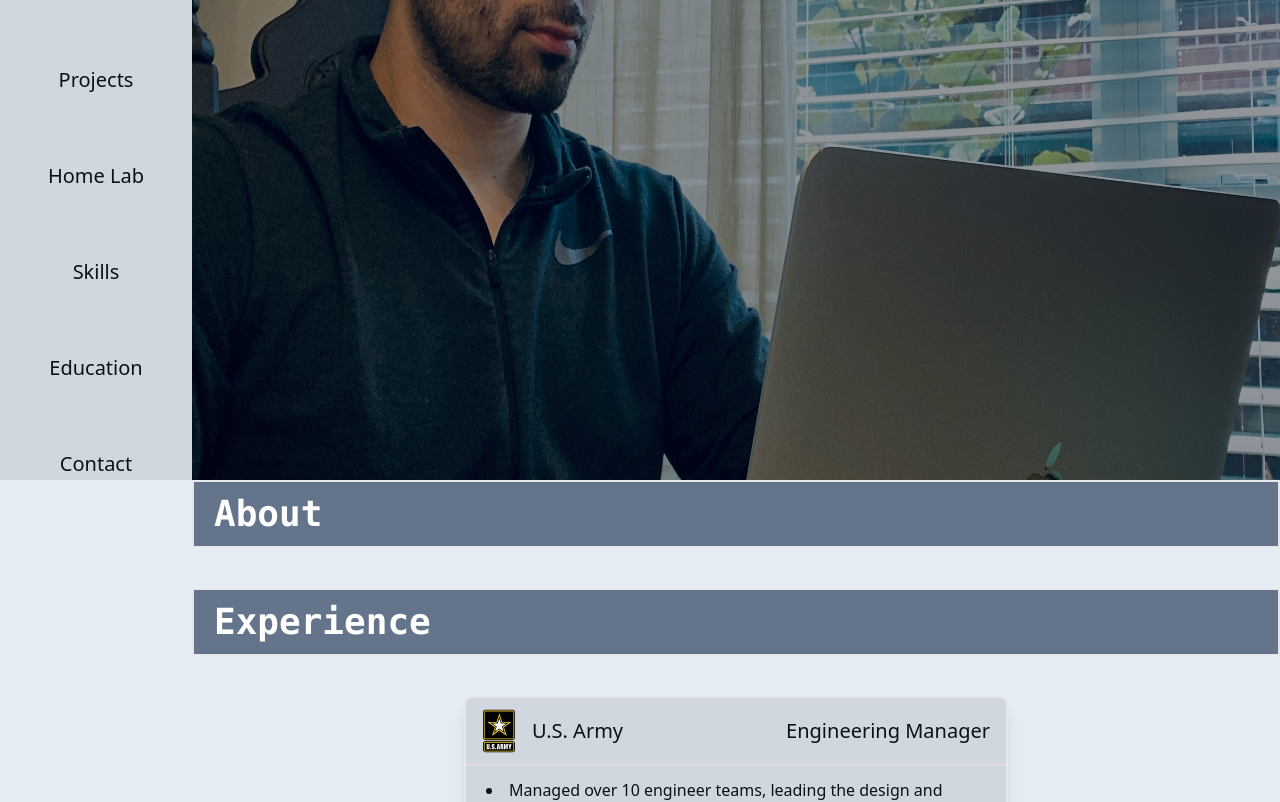
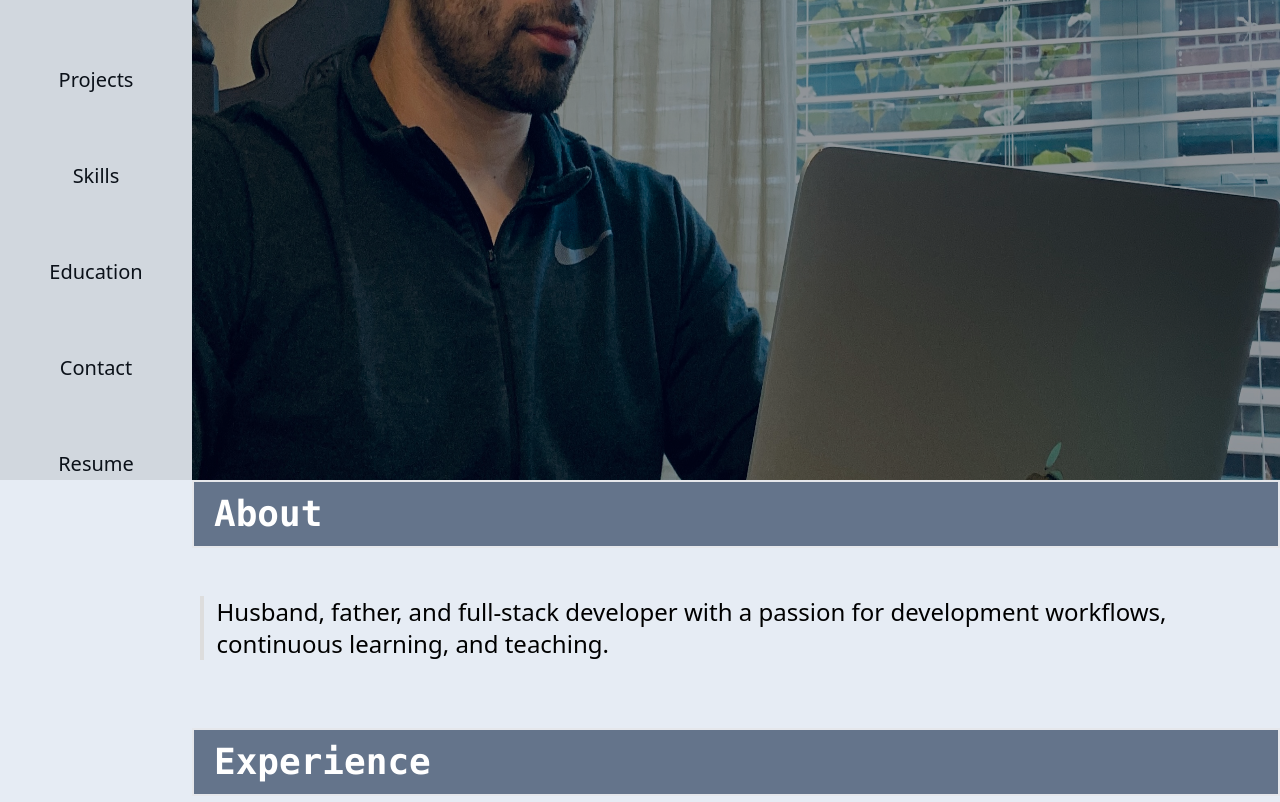
Before and after one commit to BAL17/Portfolio, a React (Vite) app in the folder vite-project/: page / in a window 1280 px wide. Shown: the part 320-1122 px from the top of the page. Built offline with nearby package versions, Linux system fonts and the light colour scheme.

Commit message:
going to try to move the about section saving point here

```diff
--- a/vite-project/src/LandingPage/LandingPage.jsx
+++ b/vite-project/src/LandingPage/LandingPage.jsx
@@ -38,9 +38,11 @@ const LandingPage = () => {
             <div id="Projects" className="flex flex-col justify-center w-full">
               <ProjectDisplay />
             </div>
-            <div id="Homelab" className="flex flex-col justify-center w-full">
+
+
+            {/* <div id="Homelab" className="flex flex-col justify-center w-full">
               <HomeLab />
-            </div>
+            </div> */}
 
             <div id="Skills" className="flex flex-col justify-center w-full">
               <Skills />
--- a/vite-project/src/LandingPage/Mainbody/AboutMe.jsx
+++ b/vite-project/src/LandingPage/Mainbody/AboutMe.jsx
@@ -8,7 +8,7 @@ const AboutMe = () => {
   return (
     <>
       <div
-        id="About"
+        id="Top"
         className="flex flex-col justify-start items-center h-screen w-full bg-black "
       >
         <div className="object-cover max-w-full min-h-screen ">
--- a/vite-project/src/LandingPage/Mainbody/AboutMeDesc.jsx
+++ b/vite-project/src/LandingPage/Mainbody/AboutMeDesc.jsx
@@ -1,24 +1,29 @@
-import React from 'react'
+import React from "react";
 const AboutMeDesc = () => {
   return (
     <>
-
-
-    <div
-      id="aboutHeader"
-      className="w-full bg-headerbg p-3 mb-10 border-2 "
-    >
+      <div id="About" className="w-full bg-headerbg p-3 mb-10 border-2 ">
         <h1 className="flex ml-2 font-mono font-bold text-4xl text-white ">
           About
         </h1>
       </div>
 
-            <div>
+      <div className="flex flex-col p-2 w-full justify-center items-center gap-5">
+        <div className="flex justify-center items-center ">
+          <div className="border-l-4 border-borderbot flex w-5 h-16"></div>
+          <span className="text-2xl">
+            Husband, father, and full-stack developer with a passion for
+            development workflows, continuous learning, and teaching.
+          </span>
+        </div>
+        <div className="flex justify-center">
+          <p>
 
+          </p>
         </div>
-
+      </div>
     </>
   );
-}
+};
 
-export default AboutMeDesc
+export default AboutMeDesc;
--- a/vite-project/src/LandingPage/Mainbody/Experience.jsx
+++ b/vite-project/src/LandingPage/Mainbody/Experience.jsx
@@ -6,7 +6,7 @@ const Experience = () => {
     <>
       <div
         id="experienceHeader"
-        className="w-full bg-headerbg p-3 mb-10 border-2"
+        className="w-full bg-headerbg p-3 mb-10 mt-10 border-2"
       >
         <h1 className="flex ml-2 font-mono font-bold text-4xl text-white ">
           Experience
--- a/vite-project/src/LandingPage/Mainbody/HomeLab.jsx
+++ b/vite-project/src/LandingPage/Mainbody/HomeLab.jsx
@@ -26,16 +26,18 @@ const HomeLab = () => {
                 Building My Own Cloud In The Cloud
               </span>
             </div>
-            <div id="CCUFooter" className="flex">
+            <div id="filecloudDate" className="flex">
               <h1 className="text-text text-xl"> Oct 2023 </h1>
             </div>
           </div>
 
-          <div id="filecloudCardDesc" className="flex justify-center w-full h-fit mt-3 ">
-            <span className=" mb-3 ">
+          <div id="filecloudCardDesc" className="flex justify-center w-full h-fit mt-3">
+            <div className="flex mb-3 ">
+
               Using File Cloud and AWS in order to replace my personal Google
               Drive storage solution for better security and customization.
-            </span>
+
+            </div>
           </div>
         </div>
       </div>
--- a/vite-project/src/LandingPage/Mainbody/Resume.jsx
+++ /dev/null
@@ -1,14 +0,0 @@
-const Resume = () => {
-    return (
-      <>
-        <div id="contactHeader" className="w-full bg-slate-500 p-2 mb-10">
-          <h1 className="flex ml-2 font-mono font-bold text-4xl text-white ">
-            Resume
-          </h1>
-        </div>
-      </>
-    );
-
-}
-
-export default Resume;
--- a/vite-project/src/LandingPage/ProjectSection/CarouselThree.jsx
+++ b/vite-project/src/LandingPage/ProjectSection/CarouselThree.jsx
@@ -6,9 +6,10 @@ import BITWIZ from "../../assets/REI/bitwiz.png"
 import PRODUCTS from "../../assets/REI/products.png";
 import TOPPAGE from "../../assets/REI/toppage.png";
 import CARTMOD from "../../assets/REI/addtocart.png";
+import BotLinks from '../../assets/REI/botRei.png'
 
 const CarouselThree = () => {
-  const images = [ TOPPAGE, CARTMOD, PRODUCTS, BITWIZ,];
+  const images = [ TOPPAGE, CARTMOD, PRODUCTS, BotLinks,];
   const [currentImageIndex, setCurrentImageIndex] = useState(0);
 
   const nextSlide = () => {
--- a/vite-project/src/LandingPage/SideBar/SideBar.jsx
+++ b/vite-project/src/LandingPage/SideBar/SideBar.jsx
@@ -6,14 +6,11 @@ const SideBar = () => {
     <>
       <div className="flex flex-col w-48">
         <aside className="fixed h-full w-48 overflow-y-auto bg-secbg text-text ">
-          <div className="flex flex-col justify-center items-center h-40 p-1 cursor-pointer border-b-2 border-white hover:border-x-4 border-x-slate-50">
+          <div className="flex flex-col justify-center items-center h-40 p-1 cursor-pointer border-b-2 border-white hover:border-x-4 border-x-accent">
             <SideBarHeader />
           </div>
-          <Link to="About" spy={true} smooth={true} offset={50} duration={500}>
-            <div
-              id="about"
-              className="flex justify-center items-center h-24 w-full text-xl cursor-pointer hover:border-l-4 border-accent"
-            >
+          <Link to="About" spy={true} smooth={true} offset={900} duration={500}>
+            <div className="flex justify-center items-center h-24 w-full text-xl cursor-pointer hover:border-l-4 border-accent">
               <h1>About</h1>
             </div>
           </Link>
@@ -22,7 +19,7 @@ const SideBar = () => {
             to="Experience"
             spy={true}
             smooth={true}
-            offset={-20}
+            offset={10}
             duration={500}
           >
             <div
@@ -49,7 +46,7 @@ const SideBar = () => {
             </div>
           </Link>
 
-          <Link
+          {/* <Link
             to="Homelab"
             spy={true}
             smooth={true}
@@ -63,7 +60,7 @@ const SideBar = () => {
             >
               <h1>Home Lab</h1>
             </div>
-          </Link>
+          </Link> */}
 
           <Link to="Skills" spy={true} smooth={true} offset={10} duration={500}>
             <div
@@ -101,12 +98,18 @@ const SideBar = () => {
               <h1>Contact</h1>
             </div>
           </Link>
-          <div
-            id="resume"
-            className="flex justify-center items-center  h-24 w-full text-xl cursor-pointer hover:border-l-4 border-accent"
+
+          <a
+            href="https://docs.google.com/document/d/11NlK3ZPJ6uN3rgGu3ggHgnbb8wjB96Io/edit?usp=sharing&ouid=116552306286835136419&rtpof=true&sd=true"
+            target="_blank"
           >
-            <h1>Resume</h1>
-          </div>
+            <div
+              id="resume"
+              className="flex justify-center items-center  h-24 w-full text-xl cursor-pointer hover:border-l-4 border-accent"
+            >
+              <h1>Resume</h1>
+            </div>
+          </a>
         </aside>
       </div>
     </>
--- a/vite-project/src/LandingPage/SideBar/SideBarHeader.jsx
+++ b/vite-project/src/LandingPage/SideBar/SideBarHeader.jsx
@@ -1,8 +1,11 @@
 import ME from "../../assets/Brandon-Stegall-11182022-1.jpg";
+import { Link } from "react-scroll";
+
 const SideBarHeader = () => {
   return (
     <>
-      <div className="flex flex-col items-center justify-center p-2">
+      <Link to="Top" spy={true} smooth={true} offset={0} duration={500}>
+        <div className="flex flex-col items-center justify-center ">
           {/* <div className="flex object-fill">
         <img src={ME} className="border-1 "></img>
       </div> */}
@@ -21,6 +24,7 @@ const SideBarHeader = () => {
             <h2 className="text-md"> Full-Stack Developer </h2>
           </div>
         </div>
+      </Link>
     </>
   );
 };
```
Also changed, not shown: vite-project/src/assets/REI/botRei.png (added). Lines whose indentation alone changed are shown as unchanged.
